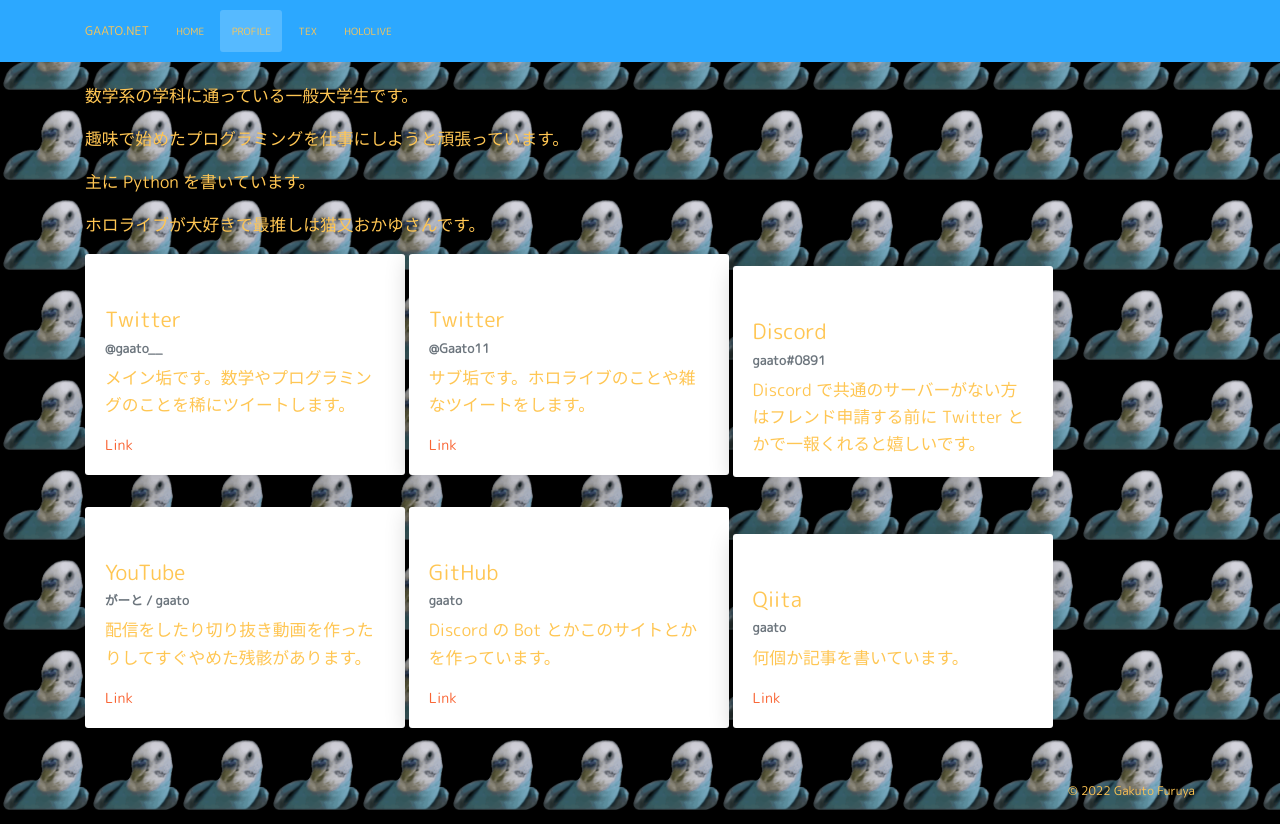
After one commit to gaato/gaato.net, a Django app: page /profile in a window 1280 px wide. The commit adds this page. Run offline with Django 4.2, Linux system fonts and the light colour scheme; parts of the project's set-up code (start-up, migrations or seed data) failed here and were passed over; some libraries are stand-ins or nearby versions.

Commit message:
Add pages

```diff
--- a/homepage/templates/base.html
+++ b/homepage/templates/base.html
@@ -10,6 +10,7 @@
 
     <!--     Fonts and icons     -->
     <link href="https://fonts.googleapis.com/css?family=Montserrat:400,700,200" rel="stylesheet" />
+    <link href="https://fonts.googleapis.com/css?family=M+PLUS+Rounded+1c" rel="stylesheet">
     <link href="https://use.fontawesome.com/releases/v5.0.6/css/all.css" rel="stylesheet">
 
     <!-- CSS Files -->
@@ -37,13 +38,13 @@
               <a class="nav-link" href="{% url 'homepage:index' %}">Home</a>
             </li>
             <li class="nav-item {% block active_profile %}{% endblock %}">
-              <a class="nav-link" href="#">Profile</a>
-            </li>
-            <li class="nav-item {% block active_link %}{% endblock %}">
-              <a class="nav-link" href="#">Link</a>
+              <a class="nav-link" href="{% url 'homepage:profile' %}">Profile</a>
             </li>
             <li class="nav-item {% block active_tex %}{% endblock %}">
               <a class="nav-link" href="{% url 'homepage:tex' %}">TeX</a>
+            </li>
+            <li class="nav-item {% block active_hololive %}{% endblock %}">
+              <a class="nav-link" href="{% url 'homepage:hololive' %}">hololive</a>
             </li>
           </ul>
         </div>
@@ -51,7 +52,9 @@
     </nav>
 
     <div class="wrapper">
-      {% block contents %}{% endblock %}
+      <div class="container">
+        {% block contents %}{% endblock %}
+      </div>
       <!-- Footer -->
       <footer class="footer">
         <div class="container">
--- /dev/null
+++ b/homepage/templates/profile.html
@@ -0,0 +1,66 @@
+{% extends 'base.html' %}
+{% load static %}
+
+{% block title %}プロフィール | がーと / gaato{% endblock %}
+
+{% block active_profile %}active{% endblock %}
+
+{% block contents %}
+  <p>数学系の学科に通っている一般大学生です。</p>
+  <p>趣味で始めたプログラミングを仕事にしようと頑張っています。</p>
+  <p>主に Python を書いています。</p>
+  <p>ホロライブが大好きで最推しは猫又おかゆさんです。</p>
+
+  <div class="card" style="width: 20rem;">
+    <div class="card-body">
+      <h4 class="card-title">Twitter</h4>
+      <h6 class="card-subtitle mb-2 text-muted">@gaato__</h6>
+      <p class="card-text">メイン垢です。数学やプログラミングのことを稀にツイートします。</p>
+      <a href="https://twitter.com/gaato__" class="card-link">Link</a>
+    </div>
+  </div>
+
+  <div class="card" style="width: 20rem;">
+    <div class="card-body">
+      <h4 class="card-title">Twitter</h4>
+      <h6 class="card-subtitle mb-2 text-muted">@Gaato11</h6>
+      <p class="card-text">サブ垢です。ホロライブのことや雑なツイートをします。</p>
+      <a href="https://twitter.com/Gaato11" class="card-link">Link</a>
+    </div>
+  </div>
+
+  <div class="card" style="width: 20rem;">
+    <div class="card-body">
+      <h4 class="card-title">Discord</h4>
+      <h6 class="card-subtitle mb-2 text-muted">gaato#0891</h6>
+      <p class="card-text">Discord で共通のサーバーがない方はフレンド申請する前に Twitter とかで一報くれると嬉しいです。</p>
+    </div>
+  </div>
+
+  <div class="card" style="width: 20rem;">
+    <div class="card-body">
+      <h4 class="card-title">YouTube</h4>
+      <h6 class="card-subtitle mb-2 text-muted">がーと / gaato</h6>
+      <p class="card-text">配信をしたり切り抜き動画を作ったりしてすぐやめた残骸があります。</p>
+      <a href="https://www.youtube.com/channel/UCq8mpASXfCdapiKyZAoMGBw" class="card-link">Link</a>
+    </div>
+  </div>
+
+  <div class="card" style="width: 20rem;">
+    <div class="card-body">
+      <h4 class="card-title">GitHub</h4>
+      <h6 class="card-subtitle mb-2 text-muted">gaato</h6>
+      <p class="card-text">Discord の Bot とかこのサイトとかを作っています。</p>
+      <a href="https://github.com/gaato" class="card-link">Link</a>
+    </div>
+  </div>
+
+  <div class="card" style="width: 20rem;">
+    <div class="card-body">
+      <h4 class="card-title">Qiita</h4>
+      <h6 class="card-subtitle mb-2 text-muted">gaato</h6>
+      <p class="card-text">何個か記事を書いています。</p>
+      <a href="https://qiita.com/gaato" class="card-link">Link</a>
+    </div>
+  </div>
+{% endblock %}
--- a/homepage/templates/tex.html
+++ b/homepage/templates/tex.html
@@ -1,7 +1,7 @@
 {% extends 'base.html' %}
 {% load static %}
 
-{% block title %}LaTeX を画像化 or PDF 化{% endblock %}
+{% block title %}LaTeX を画像化 or PDF 化 | がーと / gaato{% endblock %}
 
 {% block css %}
   <link rel="stylesheet" href="{% static 'css/codemirror.css' %}">
--- a/homepage/urls.py
+++ b/homepage/urls.py
@@ -5,5 +5,7 @@ from . import views
 app_name = 'homepage'
 urlpatterns = [
     path('', views.IndexView.as_view(), name='index'),
+    path('profile', views.ProfileView.as_view(), name='profile'),
     path('tex', views.TexView.as_view(), name='tex'),
+    path('hololive', views.HololiveView.as_view(), name='hololive'),
 ]
--- a/homepage/views.py
+++ b/homepage/views.py
@@ -1,8 +1,15 @@
+from re import template
 from django.views import generic
 
 
 class IndexView(generic.TemplateView):
-    template_name = "index.html"
+    template_name = 'index.html'
+
+class ProfileView(generic.TemplateView):
+    template_name = 'profile.html'
 
 class TexView(generic.TemplateView):
-    template_name = "tex.html"
+    template_name = 'tex.html'
+
+class HololiveView(generic.TemplateView):
+    template_name = 'hololive.html'
--- a/static/css/my-style.css
+++ b/static/css/my-style.css
@@ -3,6 +3,7 @@ body {
   background-color: #000;
   background-size: 90px;
   opacity: 1;
+  font-family: "M PLUS Rounded 1c";
 }
 
 @keyframes rainbow{
@@ -16,7 +17,7 @@ body {
   100%{color:#ff53bd;}
 }
 
-*:not(.CodeMirror *) {
+*:not(.CodeMirror *, .card-body *) {
   animation: rainbow 3s infinite;
 }
 
@@ -37,11 +38,14 @@ body {
   animation: 9s linear infinite rotation ;
 }
 
+h6 {
+  text-transform: unset;
+}
+
 @font-face {
   font-family: 'HackGen';
   src: url(../fonts/HackGen-Regular.ttf) format(opentype);
 }
-
 
 .CodeMirror pre.CodeMirror-line,
 .CodeMirror pre.CodeMirror-line-like,
```
Also changed, not shown: homepage/templates/hololive.html (added, +17 -0 lines), homepage/templates/index.html (+4 -6 lines).
